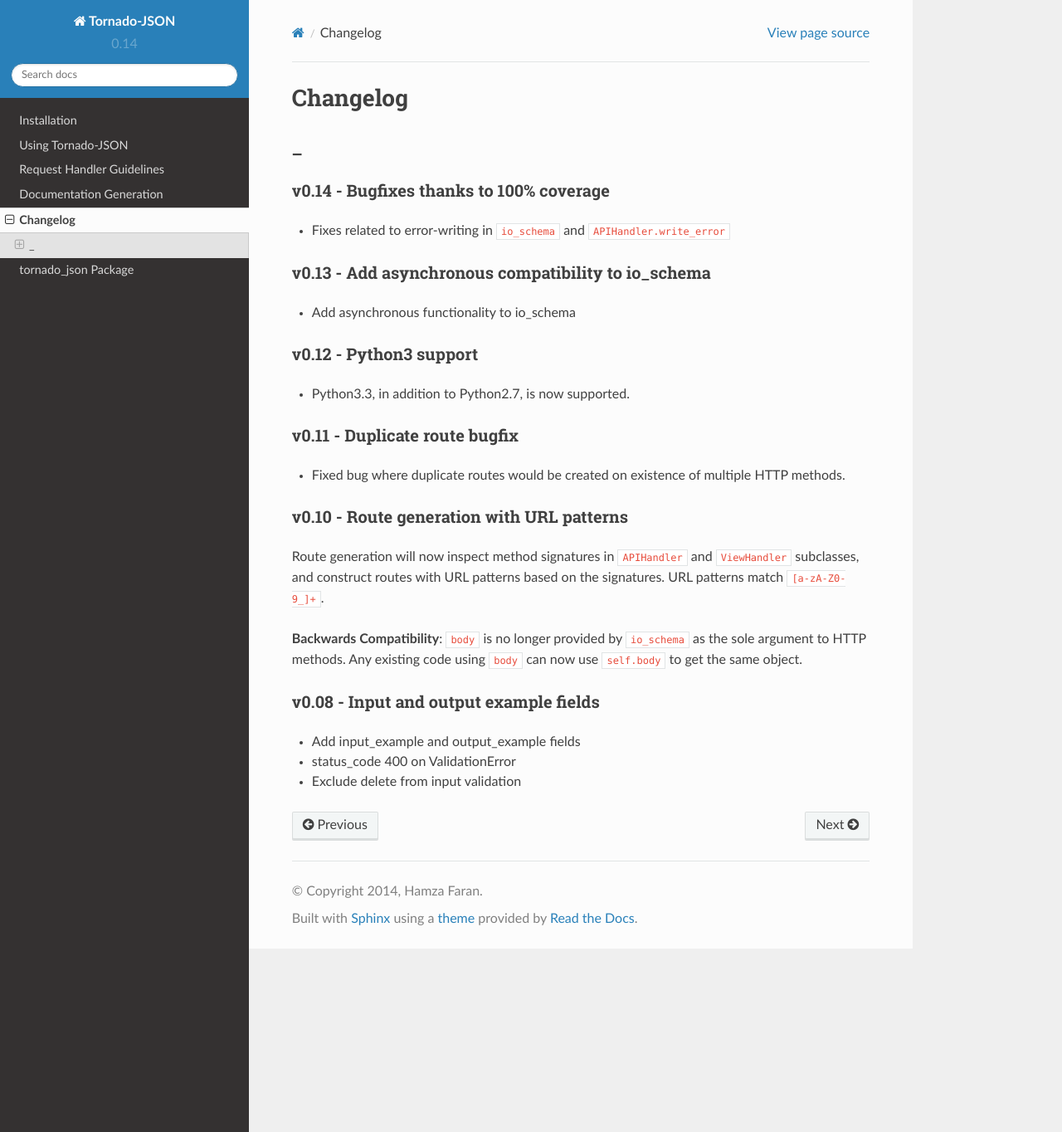
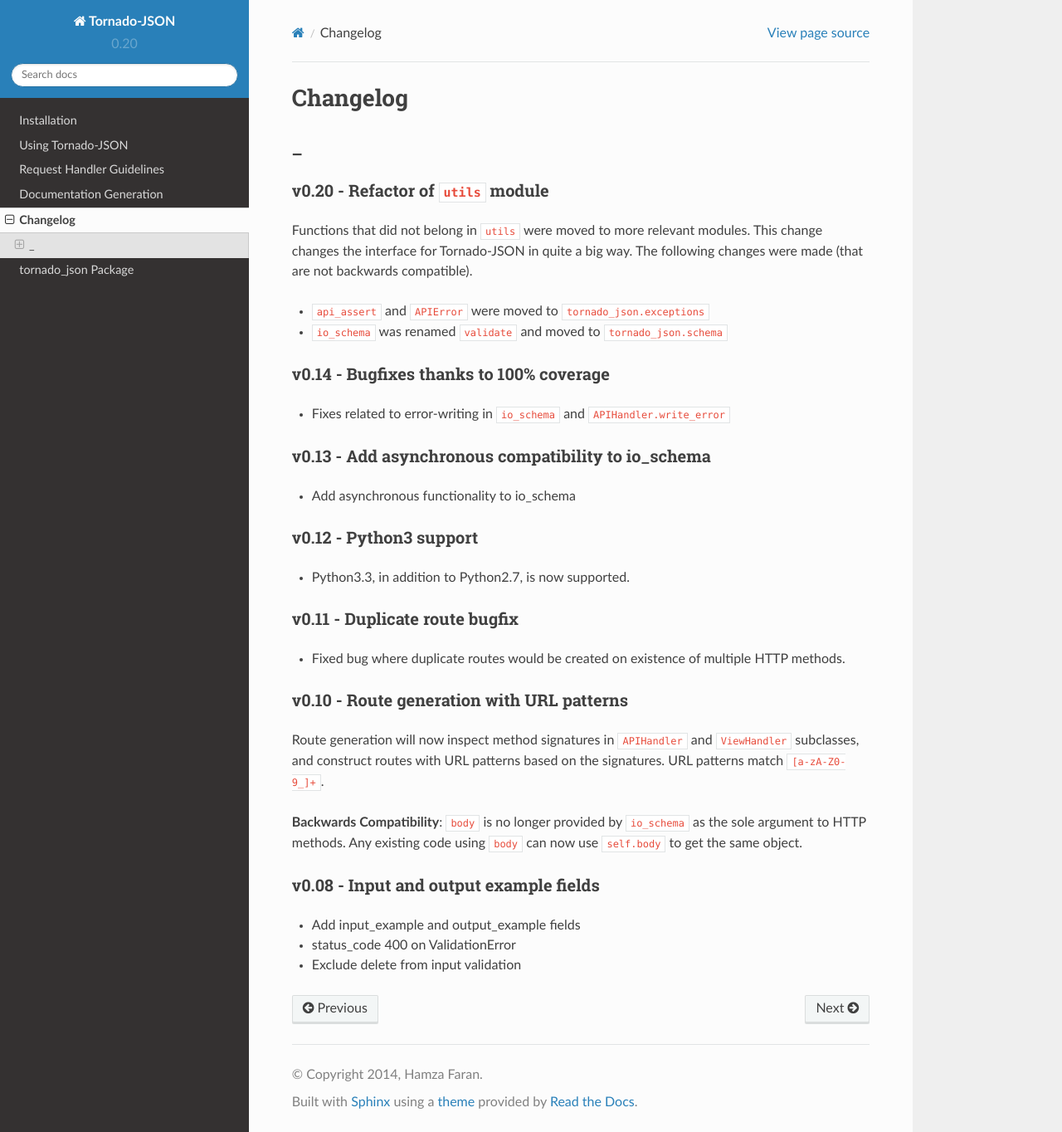
Before and after one commit to hfaran/Tornado-JSON, a Sphinx documentation site: the page built from docs/changelog.rst, in a window 1280 px wide and 1364 px high. Shown: the whole window at 83% size. Built offline with Sphinx 7.4.7 and the Read the Docs theme 2.0.0, drawn with Linux system fonts in a browser that asks for light colours.

Commit message:
Update changelog for v0.20; bump version

```diff
--- a/docs/changelog.rst
+++ b/docs/changelog.rst
@@ -3,6 +3,16 @@ Changelog
 
 _
 ---------
+
+
+v0.20 - Refactor of ``utils`` module
+~~~~~~~~~~~~~~~~~~~~~~~~~~~~~~~~~~~~
+
+Functions that did not belong in ``utils`` were moved to more relevant modules. This change changes the interface for Tornado-JSON in quite a big way. The following changes were made (that are not backwards compatible).
+
+* ``api_assert`` and ``APIError`` were moved to ``tornado_json.exceptions``
+* ``io_schema`` was renamed ``validate`` and moved to ``tornado_json.schema``
+
 
 v0.14 - Bugfixes thanks to 100% coverage
 ~~~~~~~~~~~~~~~~~~~~~~~~~~~~~~~~~~~~~~~~
--- a/tornado_json/__init__.py
+++ b/tornado_json/__init__.py
@@ -5,4 +5,4 @@
 # Alternatively, just put the version in a text file or something to avoid
 #   this.
 
-__version__ = '0.14'
+__version__ = '0.20'
```
